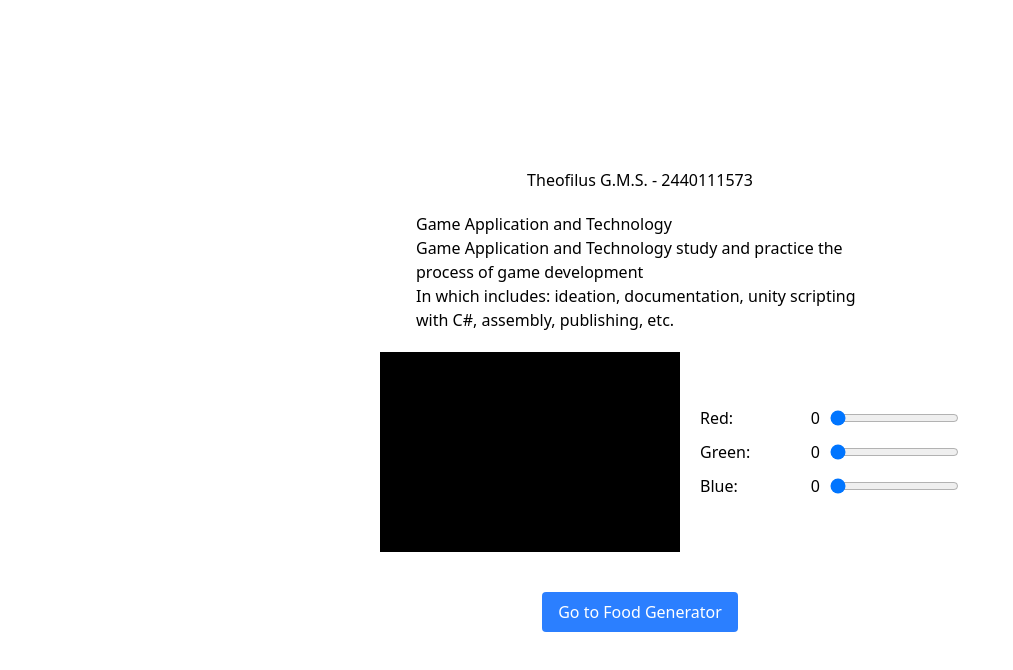
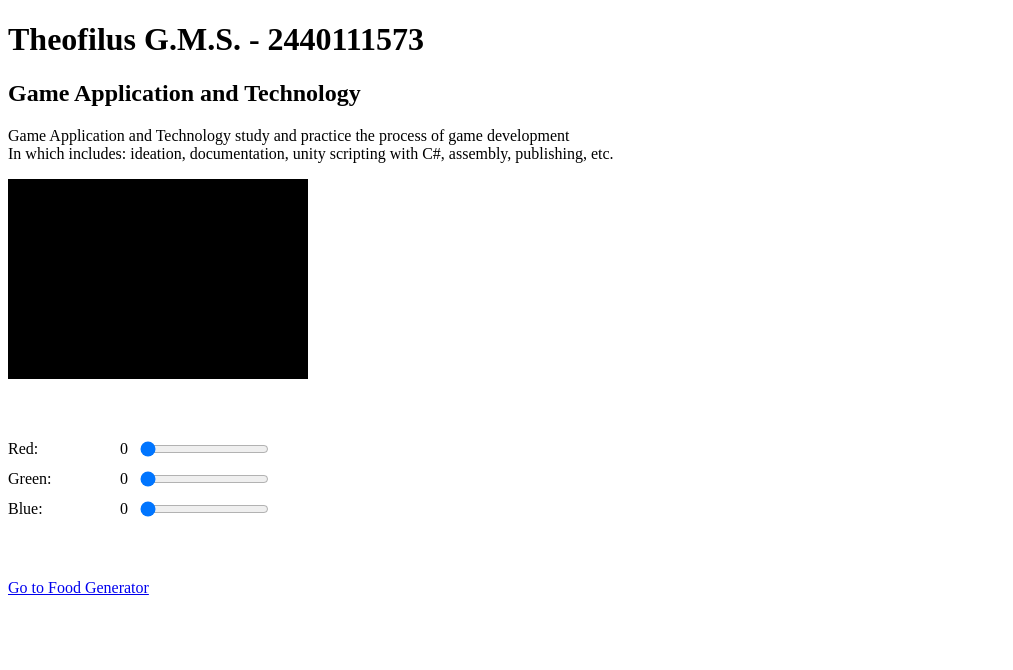
Before and after one commit to zzeordyga/boot-camp, a Next.js app: page /2440111573 in a window 1280 px wide. Shown: the top 670 px of the page, without its empty margins (0-1013 px from the left). Built offline with nearby package versions, Linux system fonts and the light colour scheme.

Commit message:
remove import, add more category

```diff
--- a/src/app/2440111573/food/page.jsx
+++ b/src/app/2440111573/food/page.jsx
@@ -9,7 +9,7 @@ export default function FoodPage() {
     const [selected, setSelected] = useState('random');
     const [apiLink, setApiLink] = useState('https://foodish-api.com/api/')
 
-    const category = ['random', 'pizza', 'burger'];
+    const category = ['random', 'pizza', 'burger', 'rice', 'pasta', 'dessert'];
 
 
     const fetchFood = async () => {
--- a/src/app/2440111573/style.css
+++ b/src/app/2440111573/style.css
@@ -1,4 +1,4 @@
-@import "tailwindcss";
+
 
 .slider-container {
   display: flex;
```
